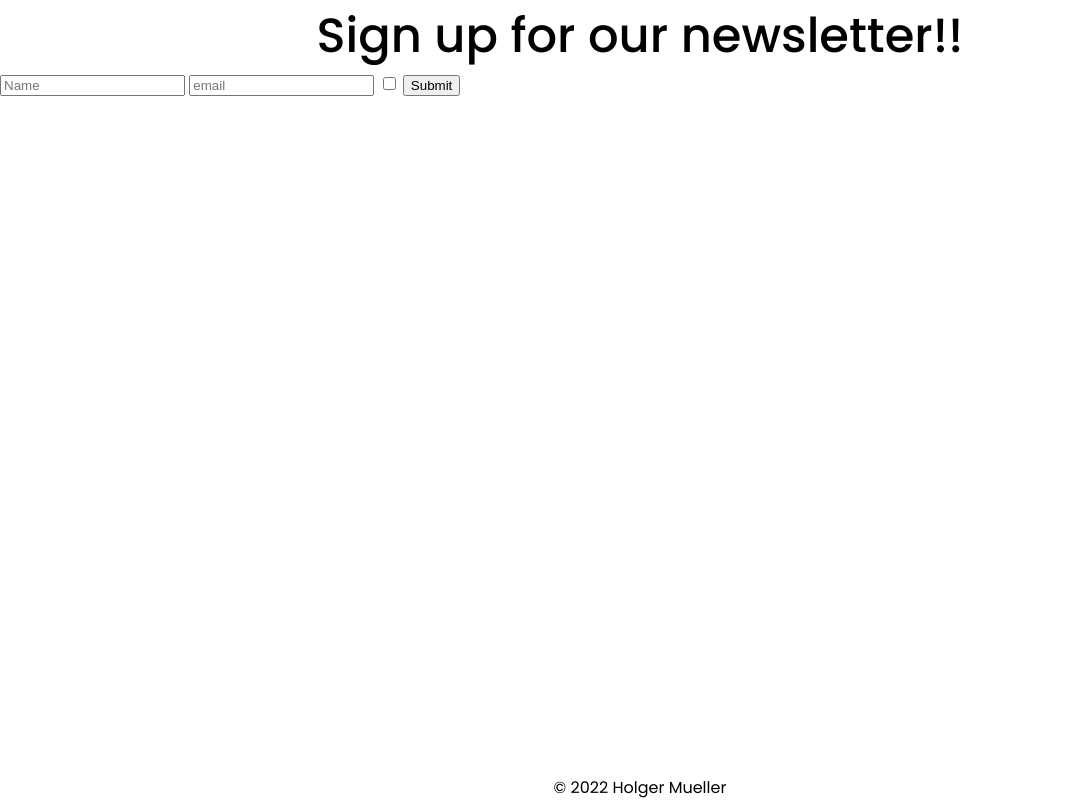
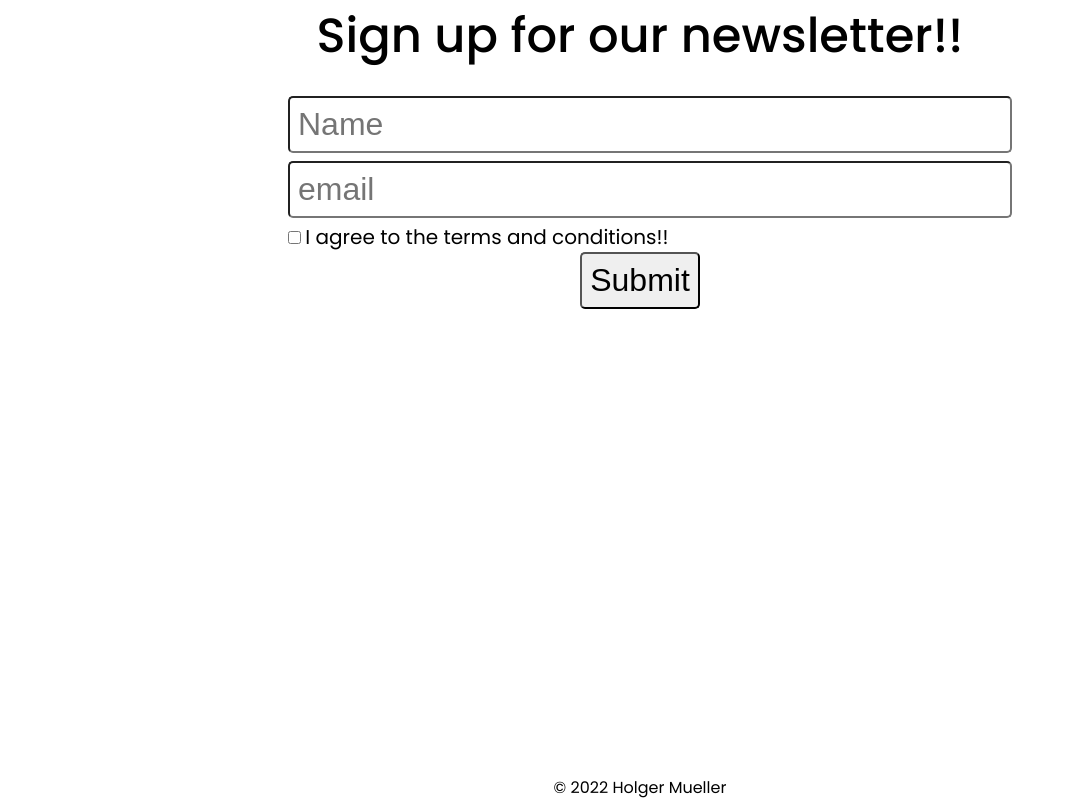
Before and after one commit to Holgermueller/binarytranslater, a website: page index.html in a window 1280 px wide. Shown: the whole page, without its empty margins (0-1075 px from the left). Drawn offline with Linux system fonts and the light colour scheme.

Commit message:
styledform

```diff
--- a/index.css
+++ b/index.css
@@ -11,6 +11,40 @@ header {
   font-weight: 500;
 }
 
+form {
+  width: 55%;
+  margin: 20px auto;
+}
+
+input[type="text"],
+input[type="email"] {
+  width: 100%;
+  font-size: 2rem;
+  border-radius: 5px;
+  padding: 8px;
+  margin: 4px 0;
+}
+
+.div-for-centering-button {
+  text-align: center;
+}
+
+button {
+  font-size: 2rem;
+  border-radius: 5px;
+  padding: 8px;
+}
+
+input[type="checkbox"] {
+  border-radius: 5px;
+  padding: 8px;
+  margin: 4px 0;
+}
+
+label {
+  font-size: 1.25rem;
+}
+
 footer {
   position: absolute;
   width: 100%;
--- a/index.html
+++ b/index.html
@@ -17,12 +17,19 @@
     <header>Sign up for our newsletter!!</header>
     <main>
       <form action="">
-        <input type="text" name="name" placeholder="Name" />
-        <input type="email" name="email" placeholder="email" />
-        <input type="checkbox" name="checkbox" id="checkBox" />
-        <button>Submit</button>
+        <input type="text" name="name" placeholder="Name" id="name" />
+        <input type="email" name="email" placeholder="email" id="email" />
+        <input type="checkbox" name="agree" id="agree" />
+        <label for="agree">I agree to the terms and conditions!! </label>
+        <div class="div-for-centering-button">
+          <button type="button" onclick="submitForm()" id="submit">
+            Submit
+          </button>
+        </div>
       </form>
     </main>
     <footer>&copy; 2022 Holger Mueller</footer>
+
+    <script src="index.js"></script>
   </body>
 </html>
--- a/index.js
+++ b/index.js
@@ -0,0 +1,3 @@
+const submitForm = () => {
+  console.log("click");
+};
--- a/public/index.css
+++ b/public/index.css
@@ -1 +1 @@
-body,html{font-family:Poppins,sans-serif;margin:0;padding:0}header{font-size:3rem;font-weight:500}footer,header{text-align:center}footer{bottom:0;left:0;position:absolute;width:100%}
+body,html{font-family:Poppins,sans-serif;margin:0;padding:0}header{font-size:3rem;font-weight:500;text-align:center}form{margin:20px auto;width:55%}input[type=email],input[type=text]{border-radius:5px;font-size:2rem;margin:4px 0;padding:8px;width:100%}.div-for-centering-button{text-align:center}button{font-size:2rem}button,input[type=checkbox]{border-radius:5px;padding:8px}input[type=checkbox]{margin:4px 0}label{font-size:1.25rem}footer{bottom:0;left:0;position:absolute;text-align:center;width:100%}
```
